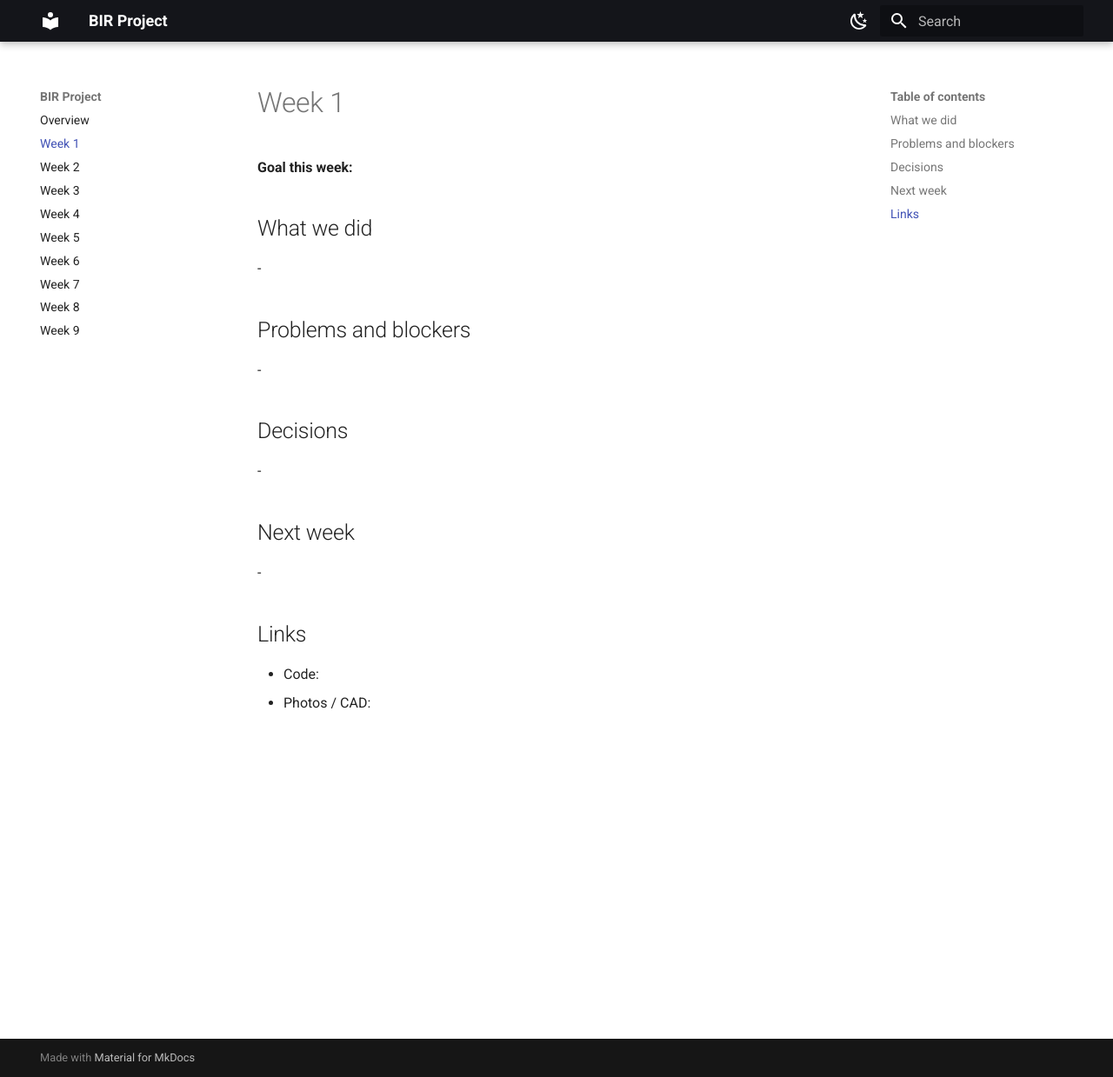
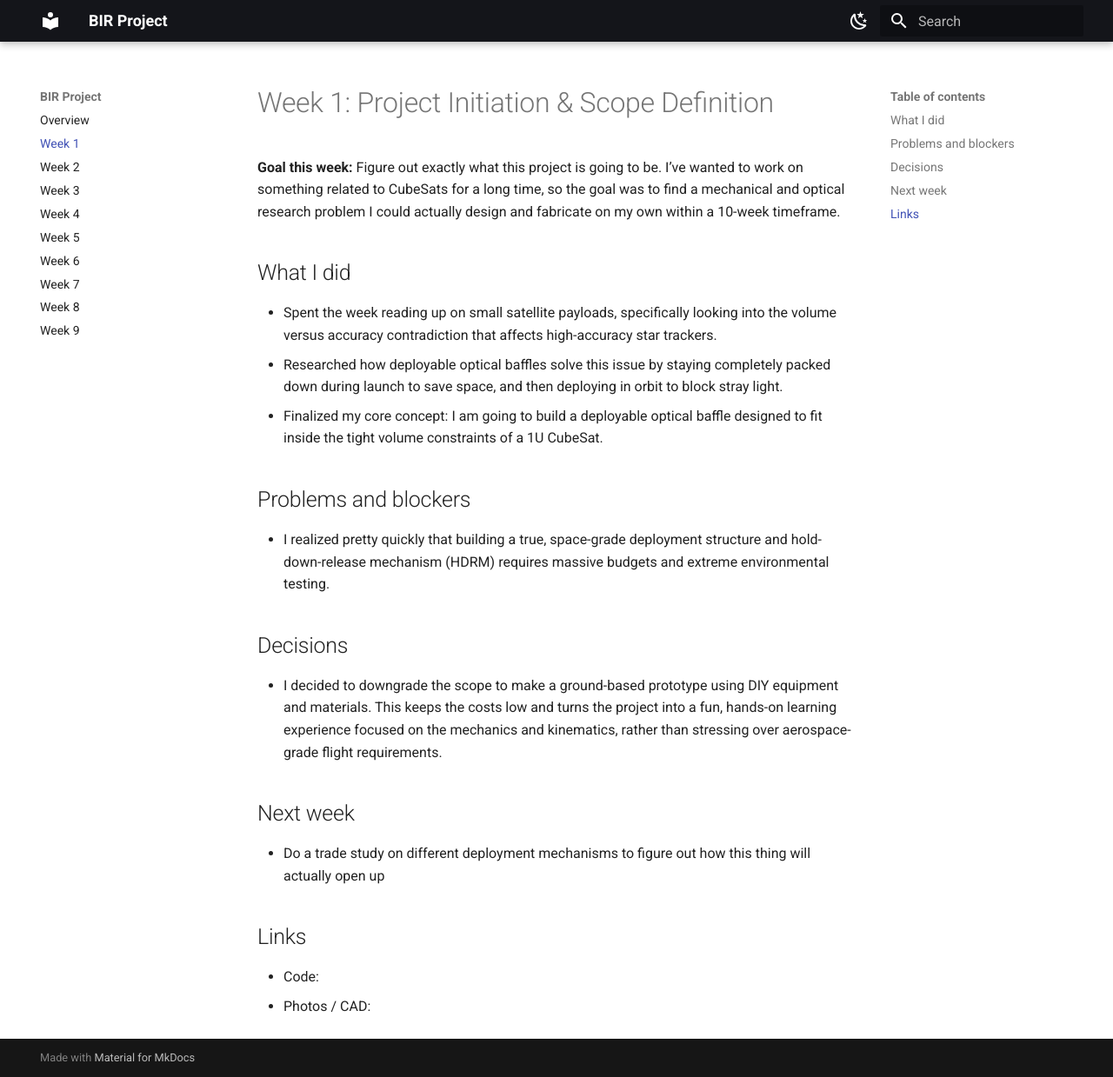
Before and after one commit to BuilderinResidencyTinkerspace/CuBaffle, an MkDocs documentation site: the page built from docs/week-01.md, in a window 1280 px wide and 1239 px high. Shown: the whole window at 87% size. Built offline with MkDocs 1.6.1 and Material for MkDocs 9.7.7, drawn with Linux system fonts in a browser that asks for light colours.

Commit message:
Week 1  documentation update

```diff
--- a/docs/week-01.md
+++ b/docs/week-01.md
@@ -1,22 +1,24 @@
-# Week 1
+# Week 1: Project Initiation & Scope Definition
 
-**Goal this week:**
+**Goal this week:** Figure out exactly what this project is going to be. I’ve wanted to work on something related to CubeSats for a long time, so the goal was to find a mechanical and optical research problem I could actually design and fabricate on my own within a 10-week timeframe.
 
-## What we did
+## What I did
 
--
+- Spent the week reading up on small satellite payloads, specifically looking into the volume versus accuracy contradiction that affects high-accuracy star trackers.
+- Researched how deployable optical baffles solve this issue by staying completely packed down during launch to save space, and then deploying in orbit to block stray light.
+- Finalized my core concept: I am going to build a deployable optical baffle designed to fit inside the tight volume constraints of a 1U CubeSat.
 
 ## Problems and blockers
 
--
+- I realized pretty quickly that building a true, space-grade deployment structure and hold-down-release mechanism (HDRM) requires massive budgets and extreme environmental testing.
 
 ## Decisions
 
--
+- I decided to downgrade the scope to make a ground-based prototype using DIY equipment and materials. This keeps the costs low and turns the project into a fun, hands-on learning experience focused on the mechanics and kinematics, rather than stressing over aerospace-grade flight requirements.
 
 ## Next week
 
--
+- Do a trade study on different deployment mechanisms to figure out how this thing will actually open up
 
 ## Links
 
```
